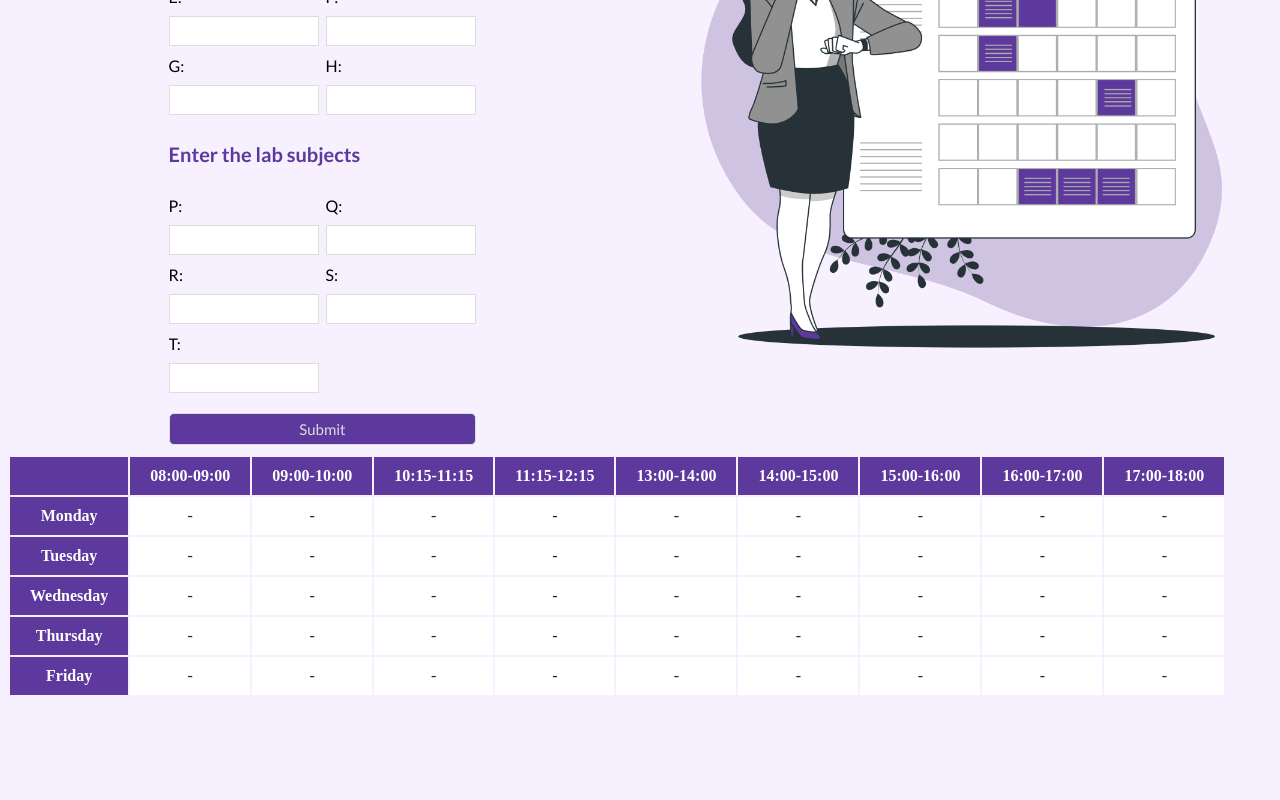
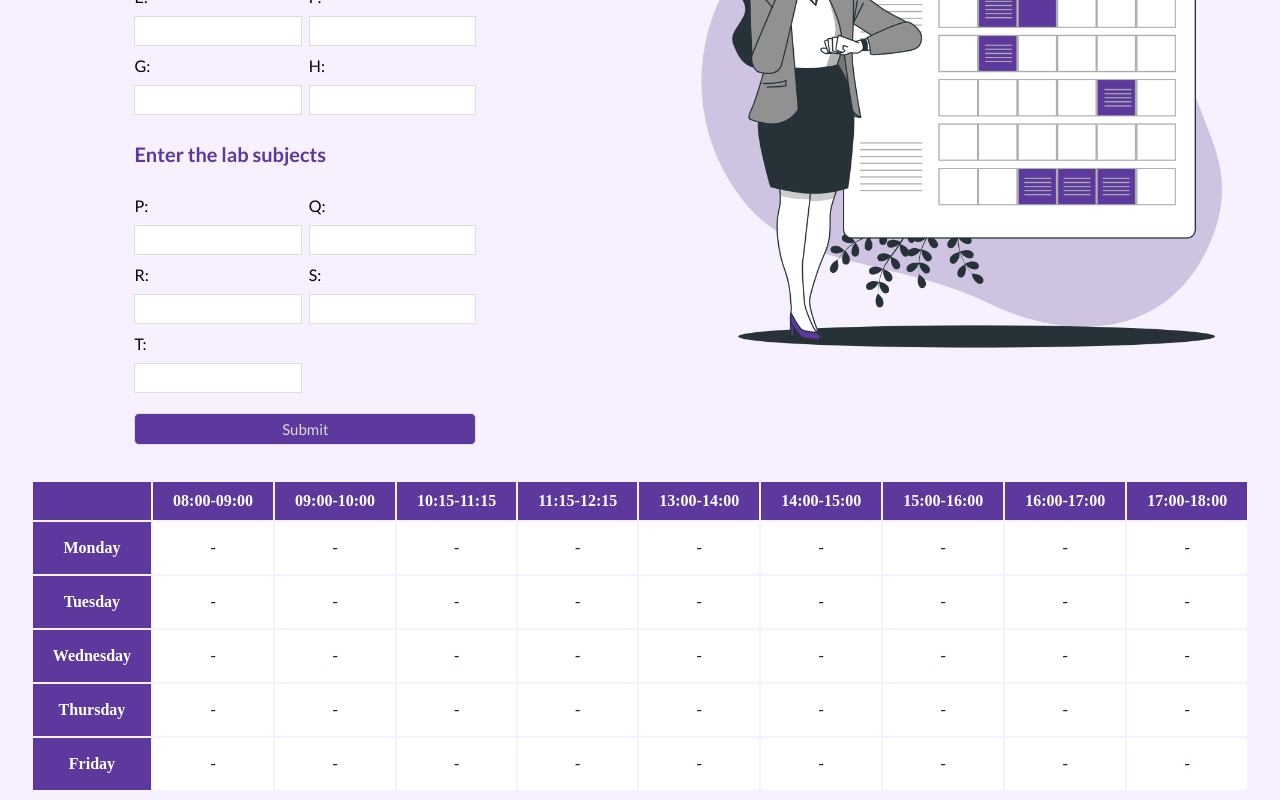
Before and after one commit to Pavithra-Rajan/Code-Init2021, a React (Create React App) app: page / in a window 1280 px wide. Shown: the part 323-1123 px from the top of the page. Before the commit the page ends 1028 px from the top, so only its background shows below. Built offline with nearby package versions, Linux system fonts and the light colour scheme.

Commit message:
editability test

```diff
--- a/package.json
+++ b/package.json
@@ -7,6 +7,7 @@
     "@testing-library/react": "^11.2.7",
     "@testing-library/user-event": "^12.8.3",
     "react": "^17.0.2",
+    "react-contenteditable": "^3.3.6",
     "react-dom": "^17.0.2",
     "react-scripts": "4.0.3",
     "react-table": "^7.7.0",
--- a/src/components/Table/Table.js
+++ b/src/components/Table/Table.js
@@ -95,8 +95,9 @@ export default function Table({final}) {
         console.log("temp",model2temp)
         setModel2(model2temp,()=>{console.log("done")})
     }
+
     return (
-        <div>
+        <div className="timetable">
              <table>
                 <tr>
                     <th></th>
@@ -112,7 +113,7 @@ export default function Table({final}) {
                 </tr>
                 {model2.map(data=>(<tr>
                     <th>{data.day}</th>
-                    <td>{data.slots[0]}</td>
+                    <td><p suppressContentEditableWarning contentEditable spellCheck={false}> {data.slots[0]}</p></td>
                     <td>{data.slots[1]}</td>
                     <td>{data.slots[2]}</td>
                     <td>{data.slots[3]}</td>
--- a/src/index.css
+++ b/src/index.css
@@ -35,9 +35,15 @@ input[type=submit] {
   border-radius: 5px;
   color: #ddd;
 }
+.timetable{
+  margin-top: 2%;
+  display: flex;
+  justify-content: center;
+  align-items: center;
+}
 .entry {
-  max-width: 400px;
-  margin-left: 10%;
+  max-width: 500px;
+  margin-left: 0%;
   text-align: left;
 }
 .entry label {
@@ -66,6 +72,7 @@ h1{
   box-sizing: border-box;
   display: block;
 }
+
 .entry button {
   background: #5D389D;
   color: #fff;
```
Also changed, not shown: 1 other file (tests, documents, lock files or other folders).
